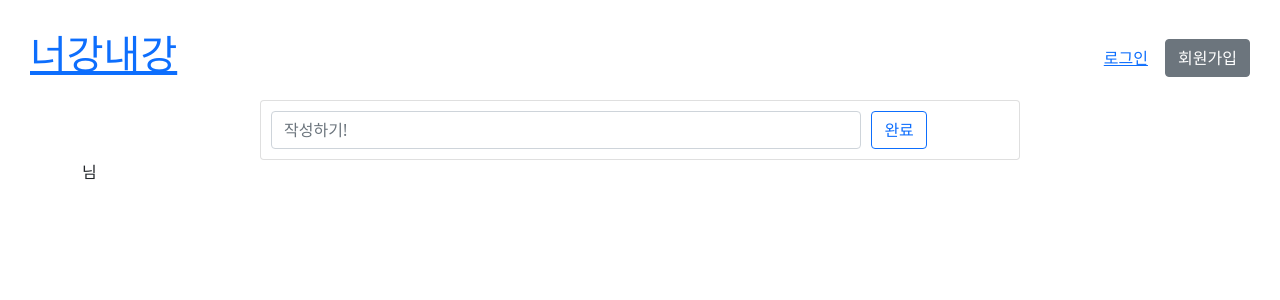
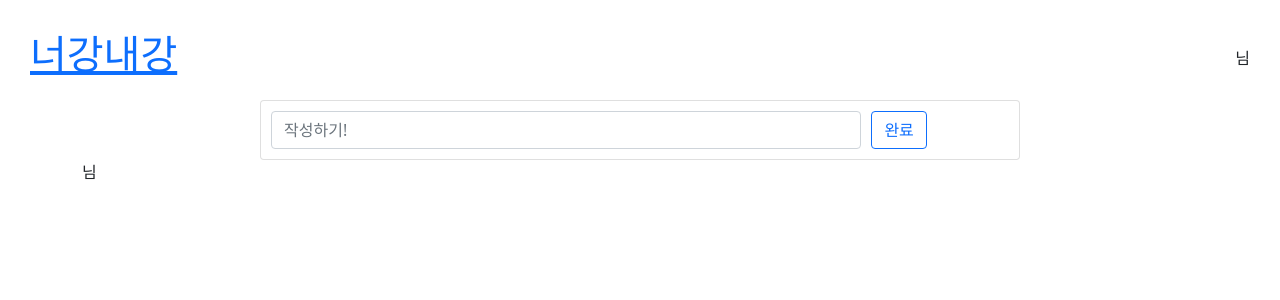
Before and after one commit to jooyeongmee/YDMD, a Flask app: template templates/register_post/register_post.html in a window 1280 px wide. Shown: the top 300 px of the page. Run offline with Flask 2, Linux system fonts and the light colour scheme; the template is opened without the code that fills it, so the values that code supplies are empty.

Commit message:
리뷰 화면 로그아웃 삭제

```diff
--- a/templates/register_post/register_post.html
+++ b/templates/register_post/register_post.html
@@ -99,15 +99,9 @@
     </a>
     <div class="menu_div">
         <div>
-            {% if result == "login" %}
             <span>
               {{id}}
             </span> 님
-            <button type="button" class="btn btn-secondary" onclick="logout()">로그아웃</button>
-            {% else %}
-            <button type="button" class="btn btn-link" onclick="location.href='/signin'">로그인</button>
-            <button type="button" class="btn btn-secondary" onclick="location.href='/signin'">회원가입</button>
-            {% endif %}
         </div>
     </div>
 </header>
```
